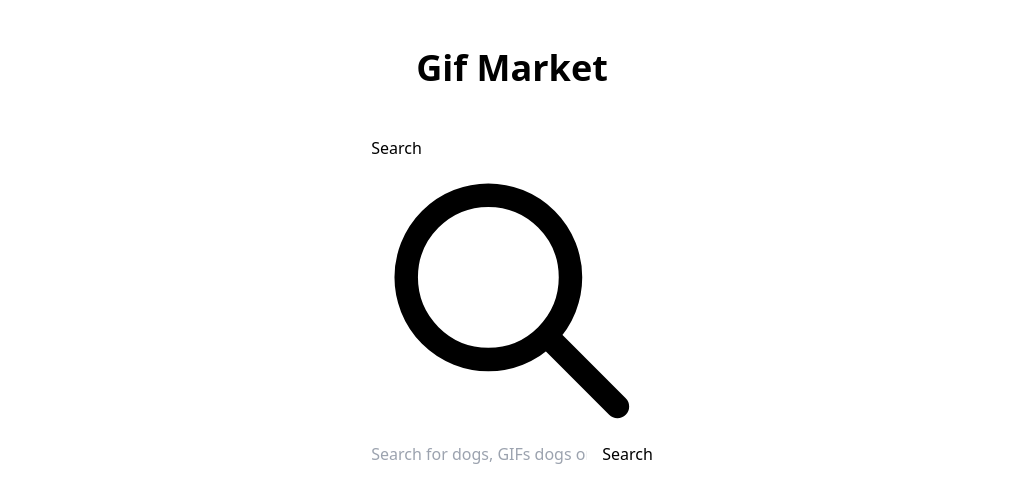
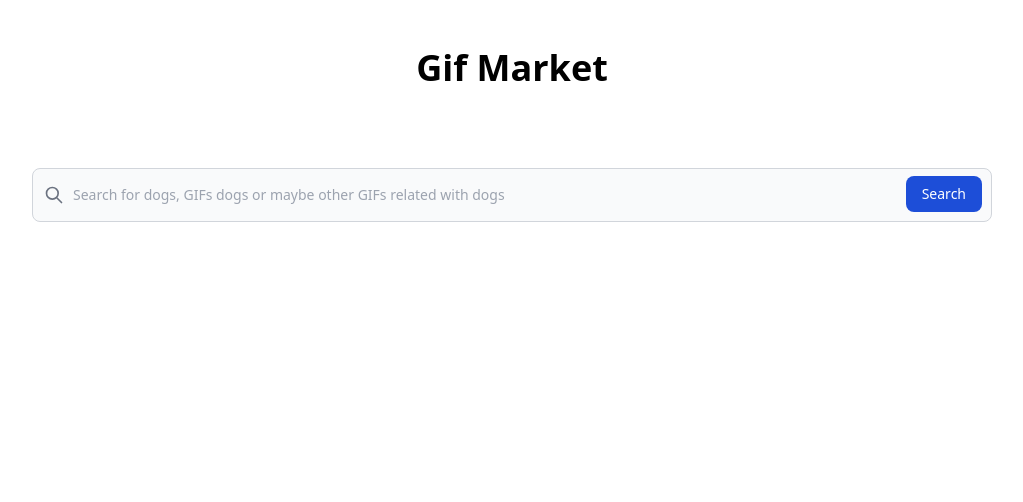
Before and after one commit to DARIOVRUNA/GuiaGifs, a Next.js app in the folder gif-shop-app/: page / in a window 1280 px wide. Shown: the top 502 px of the page, without its empty margins (128-1151 px from the left). Built offline with nearby package versions, Linux system fonts and the light colour scheme.

Commit message:
[INSTALL]
Instalado tailwind

```diff
--- a/gif-shop-app/tailwind.config.js
+++ b/gif-shop-app/tailwind.config.js
@@ -1,18 +1,15 @@
 /** @type {import('tailwindcss').Config} */
 module.exports = {
   content: [
-    './src/pages/**/*.{js,ts,jsx,tsx,mdx}',
-    './src/components/**/*.{js,ts,jsx,tsx,mdx}',
-    './src/app/**/*.{js,ts,jsx,tsx,mdx}',
+    "./app/**/*.{js,ts,jsx,tsx,mdx}",
+    "./pages/**/*.{js,ts,jsx,tsx,mdx}",
+    "./components/**/*.{js,ts,jsx,tsx,mdx}",
+
+    // Or if using `src` directory:
+    "./src/**/*.{js,ts,jsx,tsx,mdx}",
   ],
   theme: {
-    extend: {
-      backgroundImage: {
-        'gradient-radial': 'radial-gradient(var(--tw-gradient-stops))',
-        'gradient-conic':
-          'conic-gradient(from 180deg at 50% 50%, var(--tw-gradient-stops))',
-      },
-    },
+    extend: {},
   },
   plugins: [],
 }
```
Also changed, not shown: gif-shop-app/package.json (+6 -3 lines), 1 other file (tests, documents, lock files or other folders).
